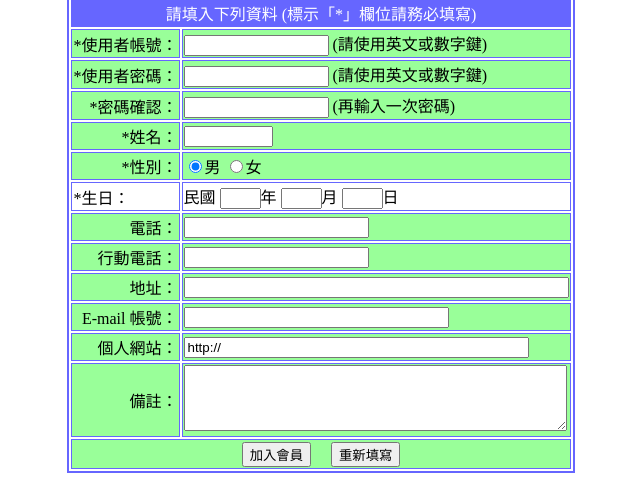
After one commit to miakojason/web01-plus, a PHP site: page /test/join.html in a window 1280 px wide. The commit adds this page. Shown: the part 341-822 px from the top of the page, without its empty margins (319-959 px from the left). Run offline with PHP 8.4, Linux system fonts and the light colour scheme.

Commit message:
新增了個會員功能，我好棒，開始看題庫囉

```diff
--- a/front/nva.php
+++ b/front/nva.php
@@ -44,7 +44,7 @@
 					<?php
 					} else {
 					?>
-						<button onclick="document.getElementById('id01').style.display='block'" style="width:auto; ">Login</button>
+						<button onclick="document.getElementById('id01').style.display='block'" style="width:auto; ">登入佛堂</button>
 						<!-- <button style="width:100%; margin-left:auto; margin-right:auto; margin-top:2px; height:50px;" onclick="lo('?do=login')">管理登入</button> -->
 					<?php
 					}
--- /dev/null
+++ b/join.html
@@ -0,0 +1,171 @@
+<!DOCTYPE html>
+<html>
+  <head>
+    <title>加入會員</title>
+    <meta charset="utf-8">
+    <script type="text/javascript">
+      function check_data()
+      {
+        if (document.myForm.account.value.length == 0)
+        {
+          alert("「使用者帳號」一定要填寫哦...");
+          return false;
+        }
+        if (document.myForm.account.value.length > 10)
+        {
+          alert("「使用者帳號」不可以超過 10 個字元哦...");
+          return false;
+        }
+        if (document.myForm.password.value.length == 0)
+        {
+          alert("「使用者密碼」一定要填寫哦...");
+          return false;
+        }
+        if (document.myForm.password.value.length > 10)
+        {
+          alert("「使用者密碼」不可以超過 10 個字元哦...");
+          return false;
+        }
+        if (document.myForm.re_password.value.length == 0)
+        {
+          alert("「密碼確認」欄位忘了填哦...");
+          return false;
+        }
+        if (document.myForm.password.value != document.myForm.re_password.value)
+        {
+          alert("「密碼確認」欄位與「使用者密碼」欄位一定要相同...");
+          return false;
+        }
+        if (document.myForm.name.value.length == 0)
+        {
+          alert("您一定要留下真實姓名哦！");
+          return false;
+        }
+        if (document.myForm.year.value.length == 0)
+        {
+          alert("您忘了填「出生年」欄位了...");
+          return false;
+        }
+        if (document.myForm.month.value.length == 0)
+        {
+          alert("您忘了填「出生月」欄位了...");
+          return false;
+        }
+        if (document.myForm.month.value > 12 | document.myForm.month.value < 1)
+        {
+          alert("「出生月」應該介於 1-12 之間哦！");
+          return false;
+        }
+        if (document.myForm.day.value.length == 0)
+        {
+          alert("您忘了填「出生日」欄位了...");
+          return false;
+        }
+        if (document.myForm.month.value == 2 & document.myForm.day.value > 29)
+        {
+          alert("二月只有 28 天，最多 29 天");
+          return false;
+        }
+        if (document.myForm.month.value == 4 | document.myForm.month.value == 6
+          | document.myForm.month.value == 9 | document.myForm.month.value == 11)
+        {
+          if (document.myForm.day.value > 30)
+          {
+            alert("4 月、6 月、9 月、11 月只有 30 天哦！");
+            return false;
+          }
+        }
+        else
+        {
+          if (document.myForm.day.value > 31)
+          {
+            alert("1 月、3 月、5 月、7 月、8 月、10 月、12 月只有 31 天哦！");
+            return false;
+          }
+        }
+        if (document.myForm.day.value > 31 | document.myForm.day.value < 1)
+        {
+          alert("出生日應該在 1-31 之間");
+          return false;
+        }
+        myForm.submit();
+      }
+    </script>
+  </head>
+  <body>
+    <p align="center"><img src="join.jpg"></p>
+    <form action="addmember.php" method="post" name="myForm">
+      <table border="2" align="center" bordercolor="#6666FF">
+        <tr>
+          <td colspan="2" bgcolor="#6666FF" align="center">
+            <font color="#FFFFFF">請填入下列資料 (標示「*」欄位請務必填寫)</font>
+          </td>
+        </tr>
+        <tr bgcolor="#99FF99">
+          <td align="right">*使用者帳號：</td>
+          <td><input name="account" type="text" size="15">
+          (請使用英文或數字鍵)</td>
+        </tr>
+        <tr bgcolor="#99FF99">
+          <td align="right">*使用者密碼：</td>
+          <td><input name="password" type="password" size="15">
+          (請使用英文或數字鍵)</td>
+        </tr>
+        <tr bgcolor="#99FF99">
+          <td align="right">*密碼確認：</td>
+          <td><input name="re_password" type="password" size="15">
+          (再輸入一次密碼)</td>
+        </tr>
+        <tr bgcolor="#99FF99">
+          <td align="right">*姓名：</td>
+          <td><input name="name" type="text" size="8"></td>
+        </tr>
+        <tr bgcolor="#99FF99">
+          <td align="right">*性別：</td>
+          <td>
+            <input type="radio" name="sex" value="男" checked>男
+            <input type="radio" name="sex" value="女">女
+          </td>
+        </tr>
+        <tr class="row">
+          <td class="col-4">*生日：</td>
+          <td class="col-8">民國
+            <input name="year" type="TEXT" size="2">年
+            <input name="month" type="TEXT" size="2">月
+            <input name="day" type="TEXT" size="2">日
+          </td>
+        </tr>
+        <tr bgcolor="#99FF99">
+          <td align="right">電話：</td>
+          <td><input name="telephone" type="text" size="20"></td>
+        </tr>
+        <tr bgcolor="#99FF99">
+          <td align="right">行動電話：</td>
+          <td><input name="cellphone" type="text" size="20"></td>
+        </tr>
+        <tr bgcolor="#99FF99">
+          <td align="right">地址：</td>
+          <td><input name="address" type="text" size="45"></td>
+        </tr>
+        <tr bgcolor="#99FF99">
+          <td align="right">E-mail 帳號：</td>
+          <td><input name="email" type="text" size="30"></td>
+        </tr>
+        <tr bgcolor="#99FF99">
+          <td align="right">個人網站：</td>
+          <td><input name="url" type="text" value="http://" size="40"></td>
+        </tr>
+        <tr bgcolor="#99FF99">
+          <td align="right">備註：</td>
+          <td><textarea name="comment" cols="45" rows="4" ></textarea></td>
+        </tr>
+        <tr bgcolor="#99FF99">
+          <td align="center" colspan="2">
+            <input type="button" value="加入會員" onClick="check_data()">
+            <input type="reset" value="重新填寫">
+          </td>
+        </tr>
+      </table>
+    </form>
+  </body>
+</html>
```
Also changed, not shown: api/addmember.php (added, +72 -0 lines), api/dbtools.inc.php (added, +21 -0 lines), front/join.php (added, +160 -0 lines), icon/join.jpg (added), img/皮卡丘.jpg (added).
